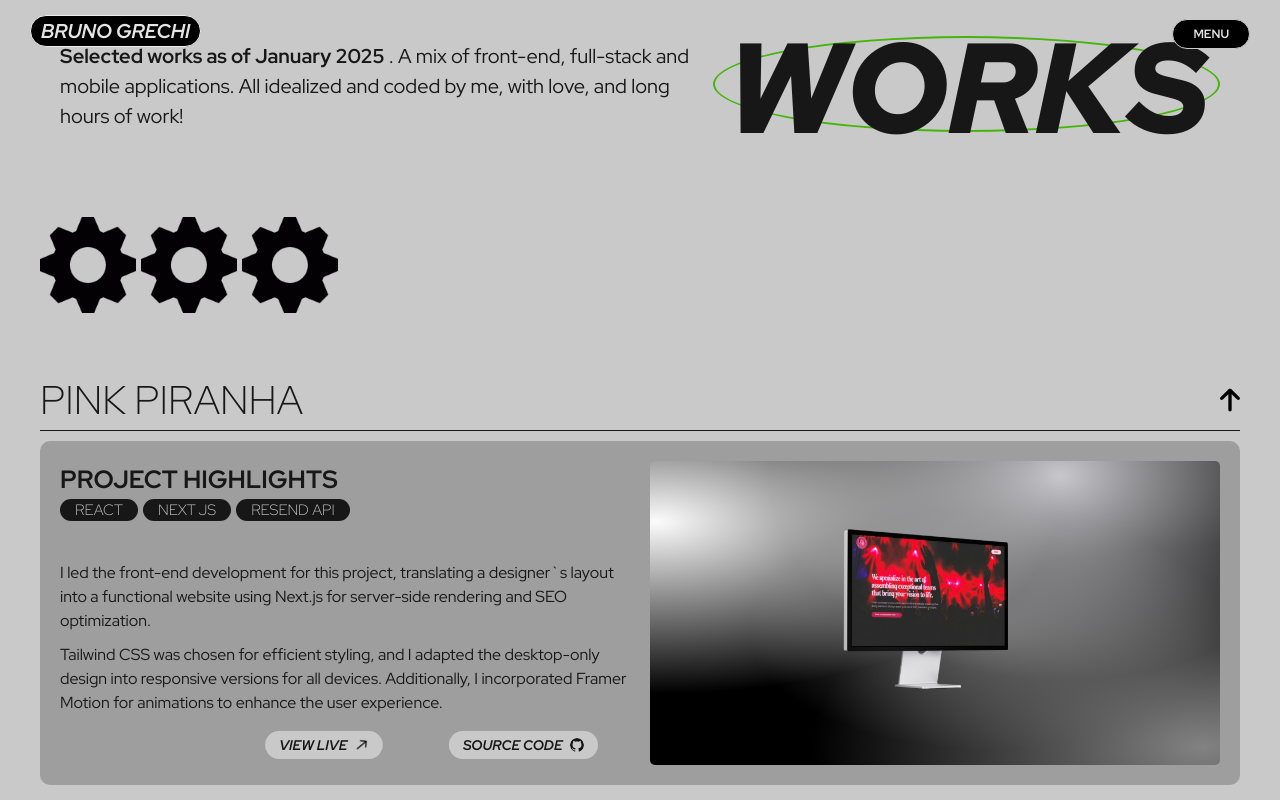
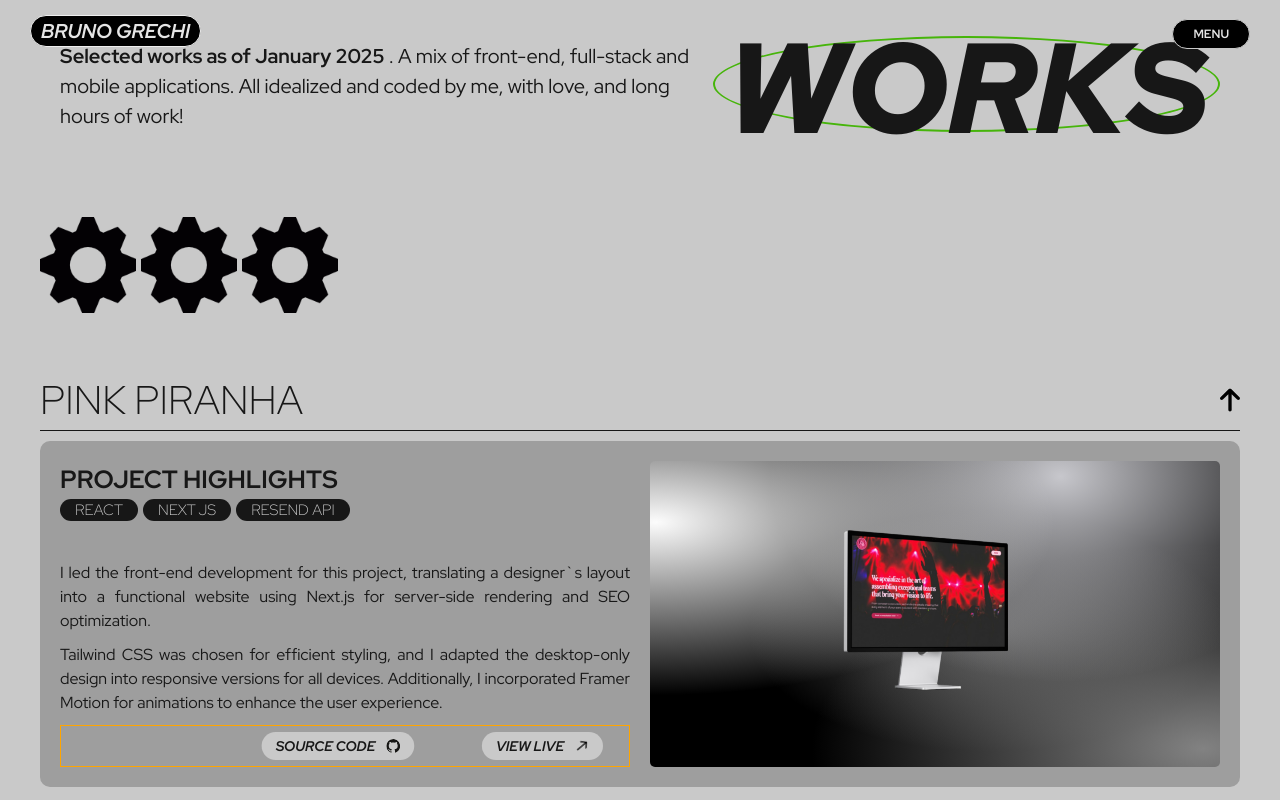
Before and after one commit to brgrlad/portfolio-2024, a React (Vite) app in the folder client/: page / in a window 1280 px wide. Both pictures are taken after a click on the picture 1230 px from the left and 2979 px from the top of the page. Shown: the part 2579-3379 px from the top of the page. Built offline with nearby package versions, Linux system fonts and the light colour scheme.

Commit message:
UPDATED: pink piranha file name

```diff
--- a/client/src/views/works/Works.jsx
+++ b/client/src/views/works/Works.jsx
@@ -154,7 +154,7 @@
               </div>
               <div className="imageWrapper">
                 <img
-                  src="/screen-shots/pink-piranha.png"
+                  src="/screen-shots/pinkpiranha.png"
                   className="projectImage"
                 ></img>
               </div>
@@ -212,22 +212,15 @@
 
                 <div className="buttons">
                   <button>
-                    <a href="#" target="_blank" rel="noopener noreferrer">
+                    <a
+                      href="#"
+                      target="https://github.com/brgrlad/whats-new-vite-final"
+                      rel="noopener noreferrer"
+                    >
                       SOURCE CODE
                     </a>
                     <img src={gitHubIcon} />
                   </button>
-
-                  {/* <button>
-                    <a
-                      href="#"
-                      target="_blank"
-                      rel="noopener noreferrer"
-                    >
-                      VIEW LIVE
-                    </a>
-                    <img src={arrowSide} className="openArrow" alt="" />
-                  </button> */}
                 </div>
               </div>
               <div className="imageWrapper">
--- a/client/src/views/works/works.css
+++ b/client/src/views/works/works.css
@@ -92,7 +92,6 @@
 
 .projectTitle {
   font-size: 40px;
-
   width: 100%;
   display: flex;
   justify-content: space-between;
@@ -117,7 +116,6 @@
 .project {
   margin: 10px 0;
   display: flex;
-
   padding: 20px 20px;
   background-color: rgb(158, 158, 158);
   border-radius: 10px;
@@ -159,16 +157,31 @@
   margin: auto;
 }
 
+.buttons {
+  border: 1px solid orange;
+  /* display: flex;
+  justify-content: right; */
+
+  display: flex;
+  justify-content: flex-end;
+  width: 100%; /* Make sure container takes full width */
+  gap: 10px;
+}
+
 .project button {
   scale: 0.7;
   font-style: italic;
   font-size: 0.8rem;
   border-radius: 50px;
   border: none;
-  float: right;
-  margin-left: 10px;
+  /* float: right; */
+  /* margin-left: 10px; */
   color: var(--faded-black);
   background-color: var(--light-gray);
+
+  display: flex;
+  align-items: center;
+  gap: 5px;
 }
 
 button a {
@@ -181,12 +194,12 @@
 
 .projectDescription {
   width: 50%;
+  text-align: justify;
   min-height: 100%;
   display: flex;
   flex-direction: column;
   justify-content: space-between;
   margin-right: 20px;
-  /* height: fit-content; */
 
   flex: 1;
   height: fit-content;
@@ -208,6 +221,7 @@
   width: 50%;
 }
 
+/*  --------------   MEDIA QUERIES ---------------- */
 @media screen and (max-width: 870px) {
   .works {
     min-height: fit-content;
@@ -229,7 +243,6 @@
 
   .buttons {
     display: flex;
-    justify-content: right;
   }
 
   .buttons button {
```
Also changed, not shown: client/public/screen-shots/pinkpiranha.png (renamed from client/public/screen-shots/pink-piranha.png).
